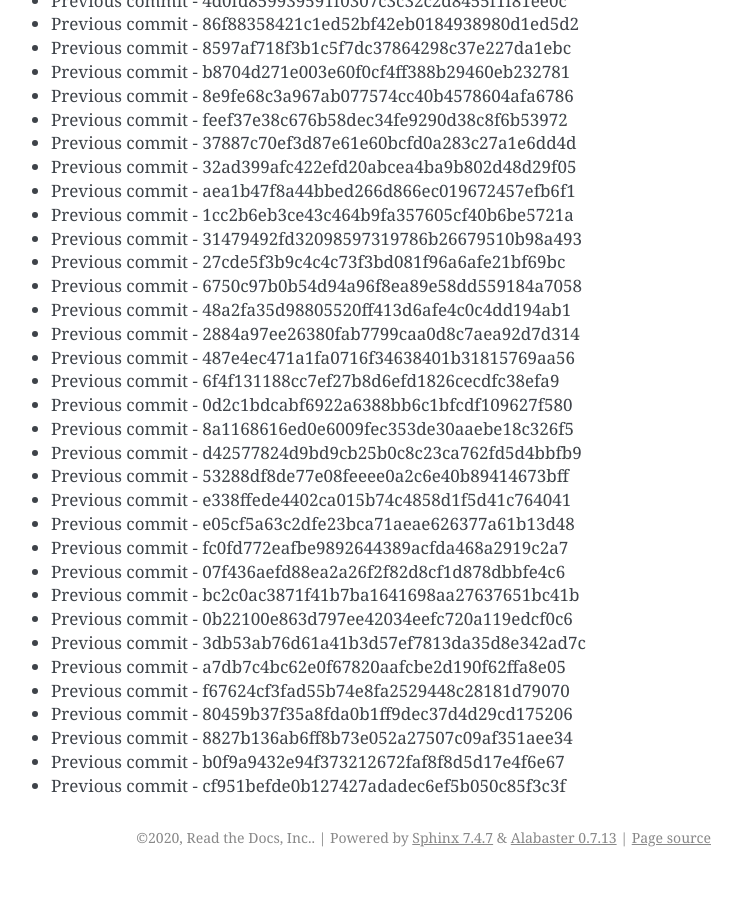
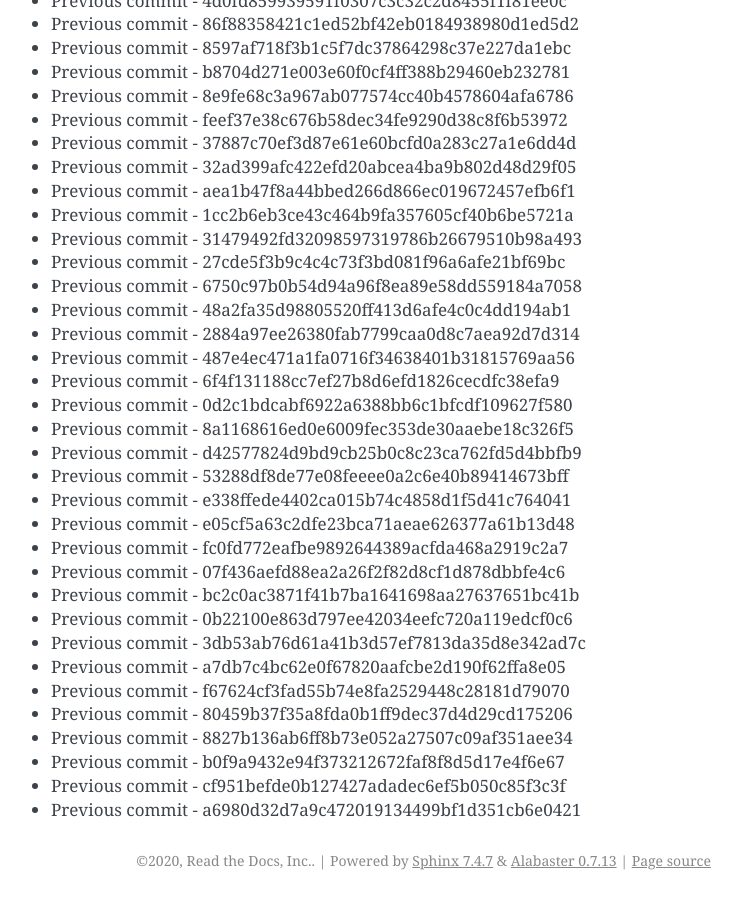
Before and after one commit to readthedocs/rtd-git-stresstest, a Sphinx documentation site: the page built from docs/updates.rst, in a window 1280 px wide and 900 px high, scrolled down 59933 px. Shown: the whole window, without its empty margins (399-1141 px from the left). Built offline with Sphinx 7.4.7, drawn with Linux system fonts in a browser that asks for light colours; before the commit the page ends 60810 px from its top, so only the background shows below that.

Commit message:
Generating commit from previous: a6980d32d7a9c472019134499bf1d351cb6e0421

```diff
--- a/docs/updates.rst
+++ b/docs/updates.rst
@@ -2550,3 +2550,4 @@ It can be tested for any performance characteristics.
 * Previous commit - 8827b136ab6ff8b73e052a27507c09af351aee34
 * Previous commit - b0f9a9432e94f373212672faf8f8d5d17e4f6e67
 * Previous commit - cf951befde0b127427adadec6ef5b050c85f3c3f
+* Previous commit - a6980d32d7a9c472019134499bf1d351cb6e0421
```
